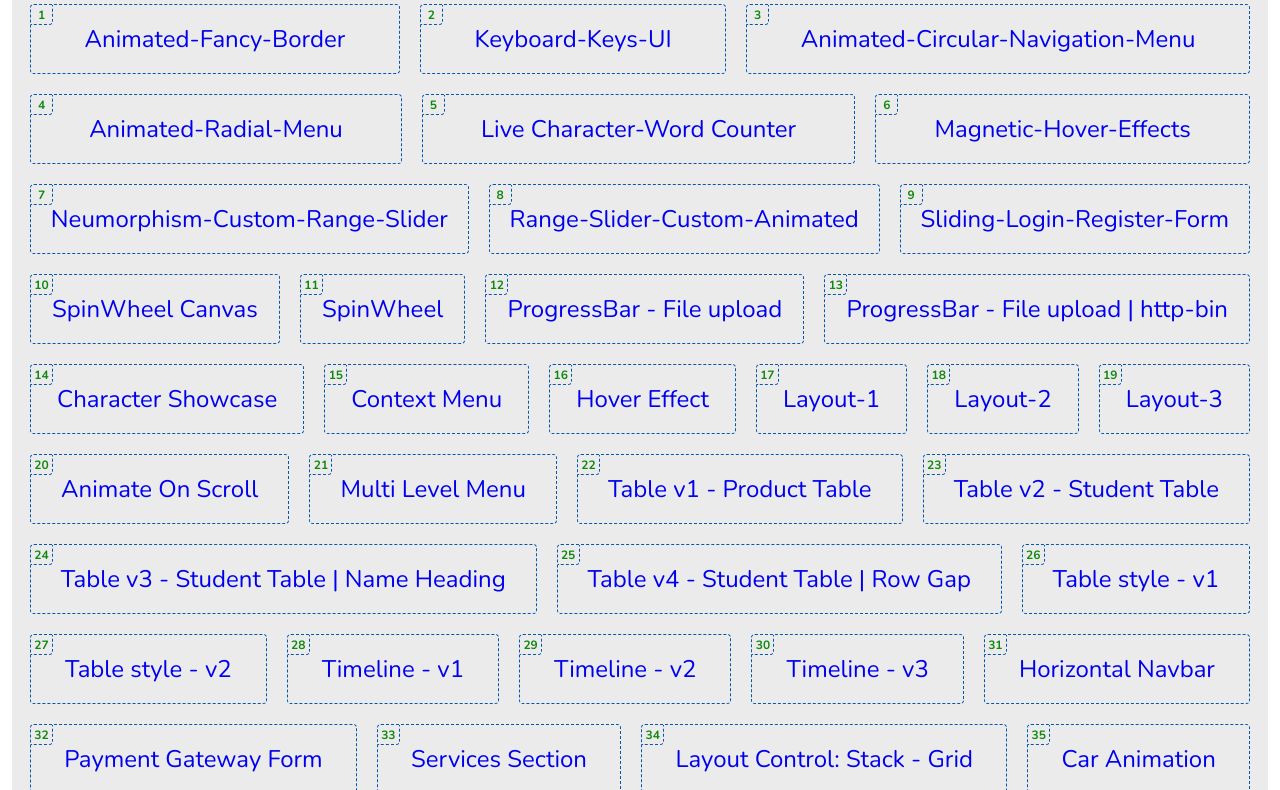
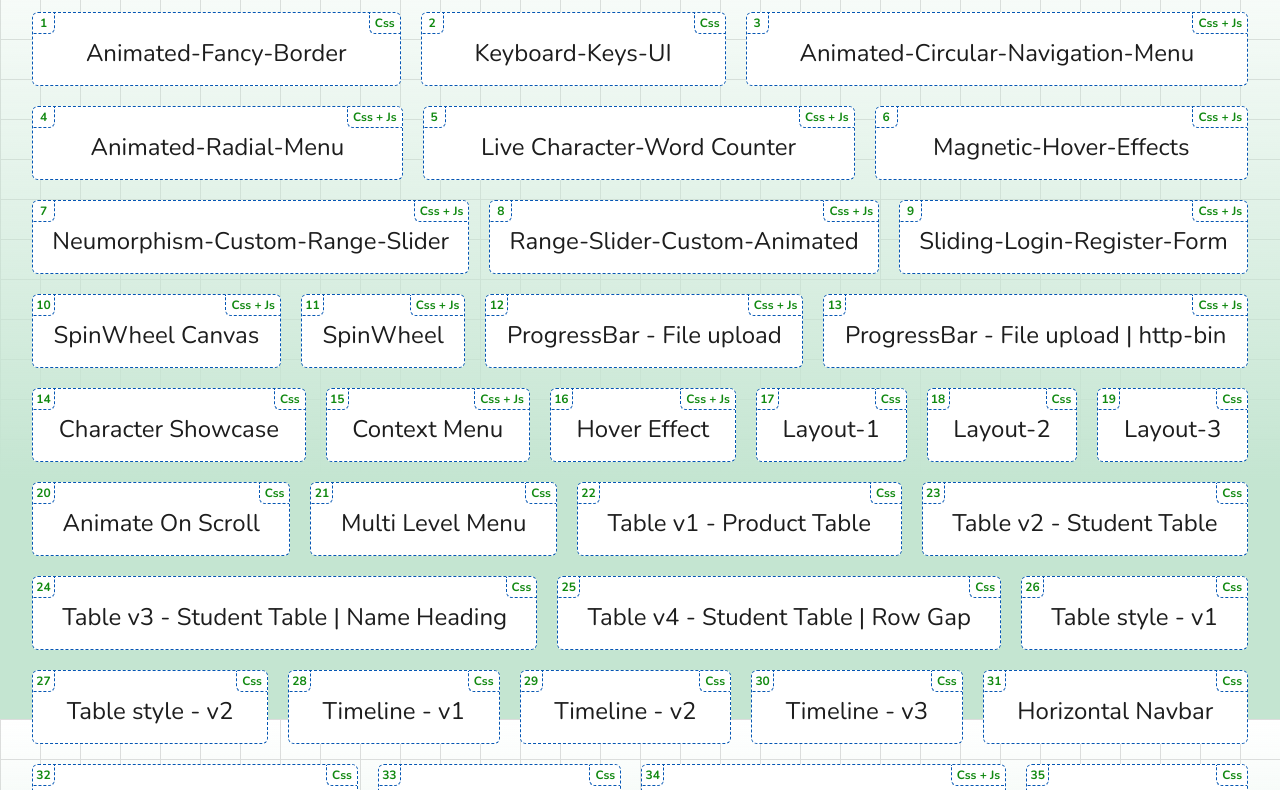
Before and after one commit to taiseen/css-learning, a plain HTML site: page index.html in a window 1280 px wide. Shown: the part 81-871 px from the top of the page. Drawn offline with nearby package versions, Linux system fonts and the light colour scheme.

Commit message:
fix: index page ui & db info update

```diff
--- a/assets/db.js
+++ b/assets/db.js
@@ -2,206 +2,257 @@ const projects = [
     {
         name: 'Animated-Fancy-Border',
         link: './projects/OnlineTutorial/CSS/Animated-Fancy-Border/index.html',
+        context: 'Css',
     },
     {
         name: 'Keyboard-Keys-UI',
         link: './projects/OnlineTutorial/CSS/Keyboard-Keys-UI/index.html',
+        context: 'Css',
     },
     {
         name: 'Animated-Circular-Navigation-Menu',
         link: './projects/OnlineTutorial/JS/Animated-Circular-Navigation-Menu/index.html',
+        context: 'Css + Js',
     },
     {
         name: 'Animated-Radial-Menu',
         link: './projects/OnlineTutorial/JS/Animated-Radial-Menu/index.html',
+        context: 'Css + Js',
     },
     {
         name: 'Live Character-Word Counter',
         link: './projects/OnlineTutorial/JS/Live Character-Word Counter/index.html',
+        context: 'Css + Js',
     },
     {
         name: 'Magnetic-Hover-Effects',
         link: './projects/OnlineTutorial/JS/Magnetic-Hover-Effects/index.html',
+        context: 'Css + Js',
     },
     {
         name: 'Neumorphism-Custom-Range-Slider',
         link: './projects/OnlineTutorial/JS/Neumorphism-Custom-Range-Slider/index.html',
+        context: 'Css + Js',
     },
     {
         name: 'Range-Slider-Custom-Animated',
         link: './projects/OnlineTutorial/JS/Range-Slider-Custom-Animated/index.html',
+        context: 'Css + Js',
     },
     {
         name: 'Sliding-Login-Register-Form',
         link: './projects/OnlineTutorial/JS/Sliding-Login-Register-Form/index.html',
+        context: 'Css + Js',
     },
     {
         name: 'SpinWheel Canvas',
         link: './projects/SpinWheel/codecc/index.html',
+        context: 'Css + Js',
     },
     {
         name: 'SpinWheel',
         link: './projects/SpinWheel/OnlineTutorials/index.html',
+        context: 'Css + Js',
     },
     {
         name: 'ProgressBar - File upload',
         link: './projects/ProgressBar/HoneyWebDesigner/index.html',
+        context: 'Css + Js',
     },
     {
         name: 'ProgressBar - File upload | http-bin',
         link: './projects/ProgressBar/OpenJavaScript/index.html',
+        context: 'Css + Js',
     },
     {
         name: 'Character Showcase',
         link: './projects/CodingMonk/CSS/index.html',
+        context: 'Css',
     },
     {
         name: 'Context Menu',
         link: './projects/ContextMenu/CodingNepal/index.html',
+        context: 'Css + Js',
     },
     {
         name: 'Hover Effect',
         link: './projects/Hyperplexed/01.HoverEffect/index.html',
+        context: 'Css + Js',
     },
     {
         name: 'Layout-1',
         link: './projects/LayoutSystem/Flex/layout-1/index.html',
+        context: 'Css',
     },
     {
         name: 'Layout-2',
         link: './projects/LayoutSystem/Flex/layout-2/index.html',
+        context: 'Css',
     },
     {
         name: 'Layout-3',
         link: './projects/LayoutSystem/Flex/layout-3/index.html',
+        context: 'Css',
     },
     {
         name: 'Animate On Scroll',
         link: './projects/SnippetsCode/AnimateOnScroll/index.html',
+        context: 'Css',
     },
     {
         name: 'Multi Level Menu',
         link: './projects/SnippetsCode/MultiLevelMenu/index.html',
+        context: 'Css',
     },
     {
         name: 'Table v1 - Product Table',
         link: './projects/ResponsiveTable/table-v1/index.html',
+        context: 'Css',
     },
     {
         name: 'Table v2 - Student Table',
         link: './projects/ResponsiveTable/table-v2/index.html',
+        context: 'Css',
     },
     {
         name: 'Table v3 - Student Table | Name Heading',
         link: './projects/ResponsiveTable/table-v3/index.html',
+        context: 'Css',
     },
     {
         name: 'Table v4 - Student Table | Row Gap',
         link: './projects/ResponsiveTable/table-v4/index.html',
+        context: 'Css',
     },
     {
         name: 'Table style - v1',
         link: './projects/ResponsiveTable/table-style-v1/index.html',
+        context: 'Css',
     },
     {
         name: 'Table style - v2',
         link: './projects/ResponsiveTable/table-style-v2/index.html',
+        context: 'Css',
     },
     {
         name: 'Timeline - v1',
         link: './projects/Timeline/timeline-v1/index.html',
+        context: 'Css',
     },
     {
         name: 'Timeline - v2',
         link: './projects/Timeline/timeline-v2/index.html',
+        context: 'Css',
     },
     {
         name: 'Timeline - v3',
         link: './projects/Timeline/timeline-v3/index.html',
+        context: 'Css',
     },
     {
         name: 'Horizontal Navbar',
         link: './projects/HorizontalNavbar/index.html',
+        context: 'Css',
     },
     {
         name: 'Payment Gateway Form',
         link: './projects/PaymentGatewayForm/index.html',
+        context: 'Css',
     },
     {
         name: 'Services Section',
         link: './projects/ServicesSection/index.html',
+        context: 'Css',
     },
     {
         name: 'Layout Control: Stack - Grid',
         link: './projects/LayoutControlStackGrid/index.html',
+        context: 'Css + Js',
     },
     {
         name: 'Car Animation',
         link: './projects/CarAnimation/index.html',
+        context: 'Css',
     },
     {
         name: 'DashBoard - v1',
         link: './projects/LayoutSystem/dashboard/v1/index.html',
+        context: 'Css',
     },
     {
         name: 'DashBoard - v2',
         link: './projects/LayoutSystem/dashboard/v2/index.html',
+        context: 'Css',
     },
     {
         name: 'DashBoard - v3',
         link: './projects/LayoutSystem/dashboard/v3/index.html',
+        context: 'Css',
     },
     {
         name: 'DashBoard - v4',
         link: './projects/LayoutSystem/dashboard/v4/index.html',
+        context: 'Css + Js',
     },
     {
         name: 'Cookies Popup Box',
         link: './projects/CookiesPopupBox/index.html',
+        context: 'Css + Js',
     },
     {
         name: 'Custom Select Box',
         link: './projects/CustomSelectBox/index.html',
+        context: 'Css + Js',
     },
     {
         name: 'Theme Color Switcher',
         link: './projects/ThemeColorSwitcher/index.html',
+        context: 'Css + Js',
     },
     {
         name: 'Grid Hero Section',
         link: './projects/GridHeroSection/index.html',
+        context: 'Css + Js',
     },
     {
         name: 'FAQ Accordion',
         link: './projects/FaqAccordion/index.html',
+        context: 'Css + Js',
     },
     {
         name: 'Theme Toggler',
         link: './projects/ThemeToggler/index.html',
+        context: 'Css + Js',
     },
     {
         name: 'Tik Tok Toe',
         link: './projects/TikTokToe/index.html',
+        context: 'Css + Js',
     },
     {
         name: 'Click To Copy Coupon Code',
         link: './projects/CopyCouponCode/index.html',
+        context: 'Css + Js',
     },
     {
         name: 'Fixing Broken Images',
         link: './projects/OptimisticWeb/FixingBrokenImages/index.html',
+        context: 'Css + Js',
     },
     {
         name: 'Tabs Animation',
         link: './projects/OptimisticWeb/TabsAnimation/index.html',
+        context: 'Css',
     },
     {
         name: 'Circular Animation',
         link: './projects/OptimisticWeb/CircularAnimation/index.html',
+        context: 'Css',
     },
     {
         name: 'Box Decorations',
         link: './projects/OptimisticWeb/BoxDecorations/index.html',
+        context: 'Css',
     },
 ]
 
--- a/assets/script.js
+++ b/assets/script.js
@@ -14,30 +14,50 @@ totalProject.innerText = projects.length;
 // Loop through each project and create an anchor element
 projects.forEach((project, idx) => {
 
-    // Create the anchor element
-    const anchor = document.createElement('a');
-    const span = document.createElement('span');
+    // Create element
+    const projectBox = document.createElement('div');
+    const spanContext = document.createElement('span');
+    const spanNumber = document.createElement('span');
+    const anchorLink = document.createElement('a');
 
 
-    // 🔶 Set the required attributes || for local live Link
-    // anchor.setAttribute('href', project.link);
+    // Assign different class names...
+    projectBox.className = 'projectBox';
+    spanNumber.className = 'projectNumber';
+    spanContext.className = 'projectContext';
+    anchorLink.className = 'anchorLink';
 
 
-    // 🔶 Set the required attributes || for gitHub live Link
-    anchor.setAttribute('href', `${gitUrl}${project.link}`);
+
+    // Assign values
+    spanNumber.textContent = idx + 1;
+    spanContext.textContent = project.context;
 
 
-    // anchor.setAttribute('rel', 'noopener noreferrer');
-    anchor.setAttribute('target', '_blank');
+    // anchor.setAttribute('href', project.link); // 🔴🔴🔴 for local live link
+    anchorLink.setAttribute('href', `${gitUrl}${project.link}`); // 🔴🔴🔴 for gitHub live link
+    anchorLink.setAttribute('rel', 'noopener noreferrer');
+    anchorLink.setAttribute('target', '_blank');
+    anchorLink.textContent = project.name; // Set the inner text of the anchor
 
 
-    // Set the inner text of the anchor
-    anchor.textContent = project.name;
+    // Append elements
+    projectBox.appendChild(spanContext);
+    projectBox.appendChild(spanNumber);
+    projectBox.appendChild(anchorLink);
 
-    span.textContent = idx + 1;
 
-    anchor.appendChild(span);
+    // Append projectBox to the container
+    container.appendChild(projectBox);
 
-    // Append the anchor to the container
-    container.appendChild(anchor);
 });
+
+
+
+{/*
+    <div class="projectBox">
+        <span class="projectNumber"> 1 </span>
+        <span class="projectContext"> Css + Js </span>
+        <a class="anchorLink" href="#"> DEMO </a>
+    </div>
+*/}
--- a/assets/style.css
+++ b/assets/style.css
@@ -10,10 +10,32 @@
 }
 
 
+:root {
+    --topBorderColor: #14bc25;
+    --gridLineColor : #dddddd;
+    --bgColor       : #c4e5d1;
+    --radius        : 6px;
+    --borderStyle   : 1px #0556b3 dashed;
+}
+
+
 body {
-    padding            : 12px;
-    font-family        : "Nunito", sans-serif;
-    font-optical-sizing: auto;
+    padding              : 1rem;
+    font-family          : "Nunito", sans-serif;
+    font-optical-sizing  : auto;
+    border-block-start   : 6px solid var(--topBorderColor);
+    background-attachment: fixed;
+    background-image     :
+        linear-gradient(transparent, var(--bgColor) 70%),
+        repeating-linear-gradient(var(--gridLineColor),
+            var(--gridLineColor) 1px,
+            transparent 1px,
+            transparent 40px),
+        repeating-linear-gradient(to right,
+            var(--gridLineColor),
+            var(--gridLineColor) 1px,
+            transparent 1px,
+            transparent 40px);
 }
 
 
@@ -24,53 +46,73 @@ h1 {
 
 
 #container {
-    padding         : 18px;
-    display         : flex;
-    flex-wrap       : wrap;
-    align-items     : center;
-    gap             : 20px;
-    background-color: rgb(235, 235, 235);
-    border-radius   : 4px;
+    padding    : 1rem;
+    display    : flex;
+    flex-wrap  : wrap;
+    align-items: center;
+    gap        : 20px;
 }
 
 
-#container a {
-    position     : relative;
-    text-align   : center;
-    flex-grow    : 1;
-    padding      : 18px;
-    border-radius: 4px;
-    border       : 1px rgb(5, 86, 179) dashed;
-    transition   : .4s ease;
-    font-size    : 24px;
+#container .projectBox {
+    position        : relative;
+    text-align      : center;
+    flex-grow       : 1;
+    font-size       : 24px;
+    cursor          : pointer;
+    border          : var(--borderStyle);
+    border-radius   : var(--radius);
+    background-color: #ffffff;
+    transition      : background-color .5s ease;
 }
 
 
-#container a:hover {
+#container .projectBox:hover {
     background-color: aquamarine;
 }
 
 
-
-#container a span {
-    position                  : absolute;
-    left                      : 0px;
-    top                       : 0px;
-    width                     : 22px;
-    height                    : 20px;
-    display                   : grid;
-    place-items               : center;
-    font-size                 : 12px;
-    line-height               : 20px;
-    font-weight               : bold;
-    color                     : rgb(17, 137, 17);
-    border-bottom             : 1px rgb(5, 86, 179) dashed;
-    border-right              : 1px rgb(5, 86, 179) dashed;
-    border-bottom-right-radius: 4px;
-    transition                : .2s ease;
+#container .projectBox .anchorLink {
+    display: block;
+    width  : 100% !important;
+    padding: 24px 14px 16px;
+    height : 100%;
+    color  : rgb(29, 29, 29);
 }
 
 
-#container a:hover span {
-    color: rgb(176, 6, 6)
+#container .projectBox .projectContext,
+#container .projectBox .projectNumber {
+    position     : absolute;
+    top          : 0px;
+    display      : grid;
+    place-items  : center;
+    font-size    : 12px;
+    line-height  : 20px;
+    font-weight  : bold;
+    color        : #118911;
+    border-bottom: var(--borderStyle);
+    transition   : .2s ease;
 }
+
+
+#container .projectBox .projectNumber {
+    left                      : 0px;
+    width                     : 22px;
+    border-right              : var(--borderStyle);
+    border-bottom-right-radius: var(--radius);
+}
+
+
+#container .projectBox .projectContext {
+    right                    : 0px;
+    padding                  : 0 5px;
+    border-left              : var(--borderStyle);
+    border-bottom-left-radius: var(--radius);
+}
+
+
+#container .projectBox:hover .projectContext,
+#container .projectBox:hover .projectNumber {
+    color: #b00606
+}
--- /dev/null
+++ b/assets/styleRef.css
@@ -0,0 +1 @@
+@import url('./style.css');
```
Also changed, not shown: index.html (+3 -1 lines).
